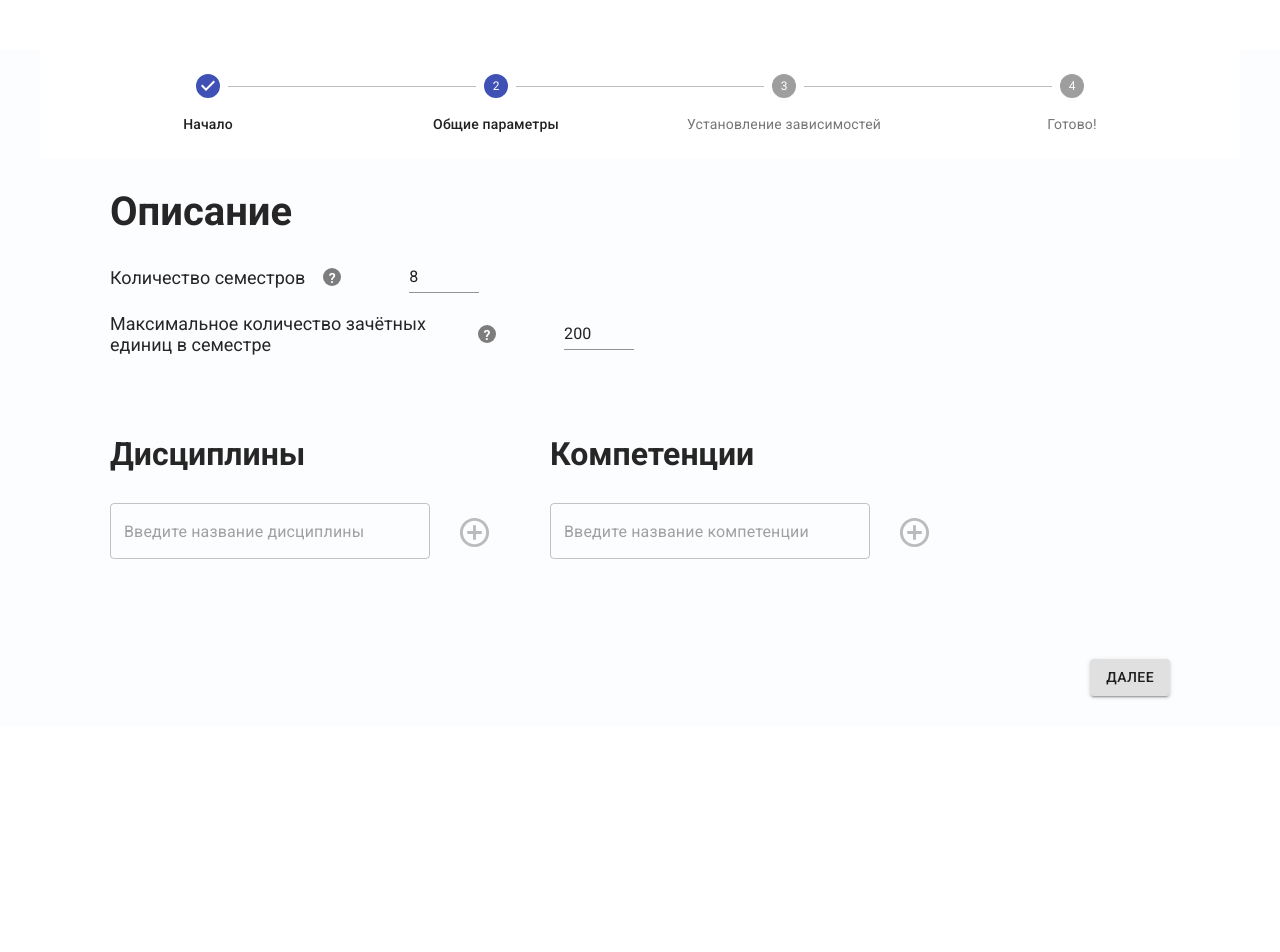
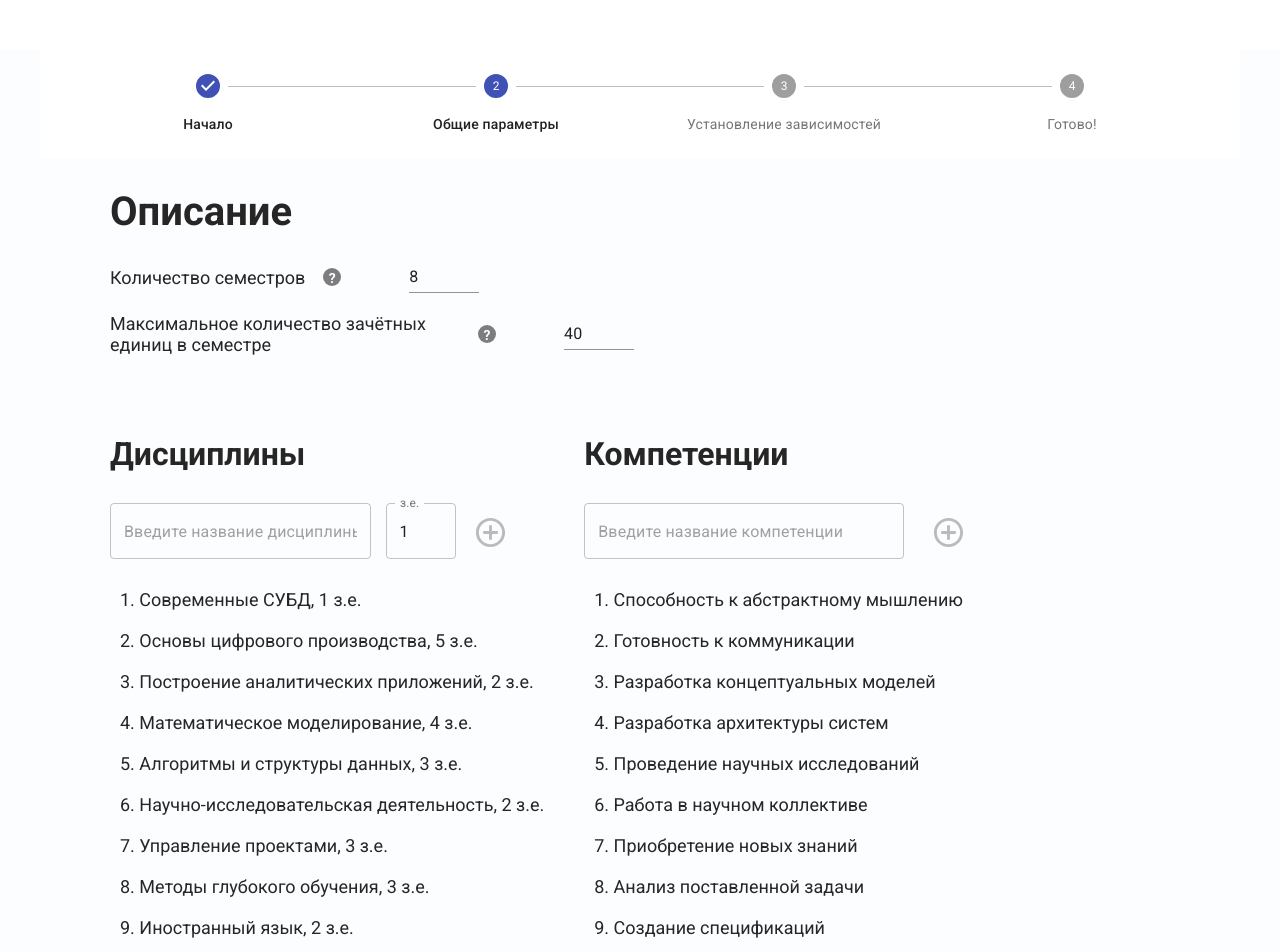
Before and after one commit to rezvd/omstu-science-work, a React (Create React App) app: page /params in a window 1280 px wide. Shown: the top 952 px of the page. Before the commit the page ends 800 px from the top, so only its background shows below. Built offline with nearby package versions, Linux system fonts and the light colour scheme.

Commit message:
feat: add store and examples

```diff
--- a/package.json
+++ b/package.json
@@ -22,6 +22,8 @@
     "react-redux": "^8.0.5",
     "react-router-dom": "^6.4.3",
     "react-scripts": "5.0.1",
+    "redux": "^4.2.0",
+    "redux-thunk": "^2.4.2",
     "typescript": "^4.8.4",
     "web-vitals": "^2.1.4"
   },
--- a/src/pages/params-page/ParamsPage.tsx
+++ b/src/pages/params-page/ParamsPage.tsx
@@ -1,9 +1,13 @@
 import {Theme, makeStyles, TextField, Button, IconButton} from '@material-ui/core';
 import {useState} from 'react';
 import {useNavigate} from 'react-router-dom';
+import ControlPointIcon from '@mui/icons-material/ControlPoint';
+import {Subject} from '../../typings/typings';
+import {useAppDispatch} from '../../redux/hooks/useAppDispatch';
+import {useAppSelector} from '../../redux/hooks/useAppSelector';
+import {updateCurriculumAction} from '../../redux/actions/updateCurriculumAction';
 import BaseLayout from '../../components/base-layout/BaseLayout';
 import QuestionTooltip from '../../components/QuestionTooltip/QuestionTooltip';
-import ControlPointIcon from '@mui/icons-material/ControlPoint';
 import {typography} from '../../styles/typography';
 
 const useStyles = makeStyles(({palette, spacing}: Theme) => ({
@@ -41,10 +45,19 @@ const useStyles = makeStyles(({palette, spacing}: Theme) => ({
     ...typography.h2,
     marginBottom: 30,
   },
-  textInput: {
+  textInputSubjects: {
+    width: '60%',
+    marginRight: 15,
+    marginBottom: 30,
+  },
+  textInputCompetences: {
     width: '80%',
     marginRight: 15,
     marginBottom: 30,
+  },
+  creditsNumberInput: {
+    width: 70,
+    marginRight: 5,
   },
   listItem: {
     ...typography.text,
@@ -63,50 +76,65 @@ const useStyles = makeStyles(({palette, spacing}: Theme) => ({
 const ParamsPage: React.FC = () => {
   const classes = useStyles();
   const navigate = useNavigate();
-  //   const dispatch = useDispatch();
-  //   const company: string = useSelector((state: any) => state.companySettings.shortname);
+  const dispatch = useAppDispatch();
 
-  const [termNumber, setTermsNumber] = useState(8);
-  const [maxCredits, setMaxCredits] = useState(200);
+  const competences = useAppSelector((state) => state.curriculum.competences);
+  const subjects = useAppSelector((state) => state.curriculum.subjects);
+  const maxCreditsInTerm = useAppSelector((state) => state.curriculum.maxCreditsInTerm);
+  const termsNumber = useAppSelector((state) => state.curriculum.termsNumber);
 
   const [tempSubject, setTemSubject] = useState('');
-  const [subjects, setSubjects] = useState<string[]>([]);
-
-  const [tempCompentence, setTermCompentence] = useState('');
-  const [compentences, setCompentences] = useState<string[]>([]);
+  const [tempCompetence, setTermCompetence] = useState('');
+  const [tempCredits, setTempCredits] = useState(1);
 
   const onTermsNumberChange = (e: any) => {
     const value = Number(e.currentTarget.value);
     if (value >= 1 && value <= 20) {
-      setTermsNumber(value);
+      dispatch(updateCurriculumAction({termsNumber: value}));
     }
   };
 
   const onMaxCreditsChange = (e: any) => {
     const value = Number(e.currentTarget.value);
     if (value >= 1 && value <= 2000) {
-      setMaxCredits(value);
+      dispatch(updateCurriculumAction({maxCreditsInTerm: value}));
+    }
+  };
+
+  const onTempCreditsChange = (e: any) => {
+    const value = Number(e.currentTarget.value);
+    if (value >= 0 && value <= 100) {
+      setTempCredits(value);
     }
   };
 
   const addSubject = () => {
-    setSubjects([...subjects, tempSubject]);
+    const newSubject: Subject = {
+      name: tempSubject,
+      neededCompetentences: [],
+      earnedCompetentences: [],
+      credits: tempCredits,
+    };
+    dispatch(updateCurriculumAction({subjects: [...subjects, newSubject]}));
     setTemSubject('');
+    setTempCredits(0);
   };
 
   const addCompetence = () => {
-    setCompentences([...compentences, tempCompentence]);
-    setTermCompentence('');
+    dispatch(updateCurriculumAction({competences: [...competences, tempCompetence]}));
+    setTermCompetence('');
   };
 
   const renderSubjects = () =>
     subjects.map((subject, index) => (
-      <p key={subject} className={classes.listItem}>{`${index + 1}. ${subject}`}</p>
+      <p key={subject.name} className={classes.listItem}>{`${index + 1}. ${subject.name}, ${
+        subject.credits
+      } з.е.`}</p>
     ));
 
   const renderCompetences = () =>
-    compentences.map((subject, index) => (
-      <p key={subject} className={classes.listItem}>{`${index + 1}. ${subject}`}</p>
+    competences.map((competence, index) => (
+      <p key={competence} className={classes.listItem}>{`${index + 1}. ${competence}`}</p>
     ));
 
   return (
@@ -119,7 +147,7 @@ const ParamsPage: React.FC = () => {
         <TextField
           className={classes.numberInput}
           type="number"
-          value={termNumber}
+          value={termsNumber}
           onChange={onTermsNumberChange}
           variant="standard"
         />
@@ -130,7 +158,7 @@ const ParamsPage: React.FC = () => {
         <TextField
           className={classes.numberInput}
           type="number"
-          value={maxCredits}
+          value={maxCreditsInTerm}
           onChange={onMaxCreditsChange}
           variant="standard"
         />
@@ -142,11 +170,19 @@ const ParamsPage: React.FC = () => {
           <p className={classes.titleh2}>Дисциплины</p>
           <div>
             <TextField
-              className={classes.textInput}
+              className={classes.textInputSubjects}
               value={tempSubject}
               onChange={(e) => setTemSubject(e.currentTarget.value)}
               variant="outlined"
               placeholder="Введите название дисциплины"
+            />
+            <TextField
+              className={classes.creditsNumberInput}
+              type="number"
+              value={tempCredits}
+              onChange={onTempCreditsChange}
+              variant="outlined"
+              label="з.е."
             />
             <IconButton onClick={addSubject} disabled={tempSubject.length === 0}>
               <ControlPointIcon fontSize="large" />
@@ -160,13 +196,13 @@ const ParamsPage: React.FC = () => {
           <p className={classes.titleh2}>Компетенции</p>
           <div>
             <TextField
-              className={classes.textInput}
-              value={tempCompentence}
-              onChange={(e) => setTermCompentence(e.currentTarget.value)}
+              className={classes.textInputCompetences}
+              value={tempCompetence}
+              onChange={(e) => setTermCompetence(e.currentTarget.value)}
               variant="outlined"
               placeholder="Введите название компетенции"
             />
-            <IconButton onClick={addCompetence} disabled={tempCompentence.length === 0}>
+            <IconButton onClick={addCompetence} disabled={tempCompetence.length === 0}>
               <ControlPointIcon fontSize="large" />
             </IconButton>
           </div>
--- /dev/null
+++ b/src/redux/actions/updateCurriculumAction.ts
@@ -0,0 +1,17 @@
+import {CurriculumState} from '../reducers/curriculum';
+import {AppDispatch} from '../store';
+
+export const UPDATE_CURRICULUM_STATE = 'UPDATE_CURRICULUM_STATE';
+
+export type UpdateCurriculumActionRequest = Partial<CurriculumState>;
+
+export type UpdateCurriculumActionResponse = {
+  type: typeof UPDATE_CURRICULUM_STATE;
+  payload: Partial<CurriculumState>;
+};
+
+export const updateCurriculumAction =
+  (data: UpdateCurriculumActionRequest) =>
+  async (dispatch: AppDispatch<UpdateCurriculumActionResponse>) => {
+    dispatch({type: UPDATE_CURRICULUM_STATE, payload: data});
+  };
--- /dev/null
+++ b/src/redux/exampleData.ts
@@ -0,0 +1,75 @@
+export const exampleCompetentions = [
+  'Способность к абстрактному мышлению',
+  'Готовность к коммуникации',
+  'Разработка концептуальных моделей',
+  'Разработка архитектуры систем',
+  'Проведение научных исследований',
+  'Работа в научном коллективе',
+  'Приобретение новых знаний',
+  'Анализ поставленной задачи',
+  'Создание спецификаций',
+  'Математическое моделирование',
+];
+
+export const exampleSubjects = [
+  {
+    name: 'Современные СУБД',
+    neededCompetentences: ['Работа в научном коллективе'],
+    earnedCompetentences: ['Анализ поставленной задачи'],
+    credits: 1,
+  },
+  {
+    name: 'Основы цифрового производства',
+    neededCompetentences: ['Приобретение новых знаний'],
+    earnedCompetentences: ['Создание спецификаций'],
+    credits: 5,
+  },
+  {
+    name: 'Построение аналитических приложений',
+    neededCompetentences: ['Работа в научном коллективе', 'Приобретение новых знаний'],
+    earnedCompetentences: ['Математическое моделирование'],
+    credits: 2,
+  },
+
+  {
+    name: 'Математическое моделирование',
+    neededCompetentences: [],
+    earnedCompetentences: ['Способность к абстрактному мышлению', 'Готовность к коммуникации'],
+    credits: 4,
+  },
+  {
+    name: 'Алгоритмы и структуры данных',
+    neededCompetentences: [],
+    earnedCompetentences: ['Готовность к коммуникации', 'Разработка концептуальных моделей'],
+    credits: 3,
+  },
+  {
+    name: 'Научно-исследовательская деятельность',
+    neededCompetentences: [],
+    earnedCompetentences: ['Готовность к коммуникации', 'Разработка концептуальных моделей'],
+    credits: 2,
+  },
+
+  {
+    name: 'Управление проектами',
+    neededCompetentences: [],
+    earnedCompetentences: ['Разработка архитектуры систем', 'Проведение научных исследований'],
+    credits: 3,
+  },
+  {
+    name: 'Методы глубокого обучения',
+    neededCompetentences: [
+      'Способность к абстрактному мышлению',
+      'Готовность к коммуникации',
+      'Разработка концептуальных моделей',
+    ],
+    earnedCompetentences: ['Работа в научном коллективе'],
+    credits: 3,
+  },
+  {
+    name: 'Иностранный язык',
+    neededCompetentences: ['Разработка концептуальных моделей'],
+    earnedCompetentences: ['Приобретение новых знаний'],
+    credits: 2,
+  },
+];
--- /dev/null
+++ b/src/redux/hooks/useAppDispatch.ts
@@ -0,0 +1,5 @@
+import {useDispatch} from 'react-redux';
+
+import {AppActions, AppDispatch} from '../store';
+
+export const useAppDispatch = () => useDispatch<AppDispatch<AppActions>>();
--- /dev/null
+++ b/src/redux/hooks/useAppSelector.ts
@@ -0,0 +1,5 @@
+import {TypedUseSelectorHook, useSelector} from 'react-redux';
+
+import {State} from '../store';
+
+export const useAppSelector: TypedUseSelectorHook<State> = useSelector;
--- /dev/null
+++ b/src/redux/reducers/curriculum.ts
@@ -0,0 +1,39 @@
+import {Subject} from '../../typings/typings';
+import {
+  UpdateCurriculumActionResponse,
+  UPDATE_CURRICULUM_STATE,
+} from '../actions/updateCurriculumAction';
+import {exampleCompetentions, exampleSubjects} from '../exampleData';
+
+export type CurriculumState = {
+  termsNumber: number;
+  maxCreditsInTerm: number;
+  subjects: Subject[];
+  competences: string[];
+};
+
+const initState: CurriculumState = {
+  termsNumber: 8,
+  maxCreditsInTerm: 40,
+  subjects: [],
+  competences: [],
+};
+
+const examleState: CurriculumState = {
+  termsNumber: 8,
+  maxCreditsInTerm: 40,
+  subjects: exampleSubjects,
+  competences: exampleCompetentions,
+};
+
+export type CurriculumActions = UpdateCurriculumActionResponse;
+
+export default (state = examleState, action: CurriculumActions): CurriculumState => {
+  switch (action.type) {
+    case UPDATE_CURRICULUM_STATE: {
+      return {...state, ...action.payload};
+    }
+    default:
+      return state;
+  }
+};
--- /dev/null
+++ b/src/redux/store.ts
@@ -0,0 +1,20 @@
+import {createStore, combineReducers, applyMiddleware, Action} from 'redux';
+import thunk, {ThunkDispatch} from 'redux-thunk';
+
+import curriculum, {CurriculumActions} from './reducers/curriculum';
+
+const rootReducer = combineReducers({
+  curriculum,
+});
+
+const middlewares = [thunk];
+
+const enchancedMiddleware = applyMiddleware(...middlewares);
+export const store = createStore(rootReducer, enchancedMiddleware);
+
+export type State = ReturnType<typeof rootReducer>;
+export type Store = typeof store;
+
+export type AppActions = CurriculumActions;
+
+export type AppDispatch<A extends Action> = ThunkDispatch<State, unknown, A>;
--- /dev/null
+++ b/src/typings/typings.ts
@@ -0,0 +1,14 @@
+export type Subject = {
+  name: string;
+  neededCompetentences: string[];
+  earnedCompetentences: string[];
+  credits: number;
+};
+
+export type inputData = {
+  termsCount: number;
+  maxCreditsInTerm: number;
+  subjects: Subject[];
+};
+
+export type SubjectsDistribution = Subject[][];
```
Also changed, not shown: src/App.tsx (+4 -64 lines), src/utils/buildCurriculum.ts (+1 -14 lines), 1 other file (tests, documents, lock files or other folders).
